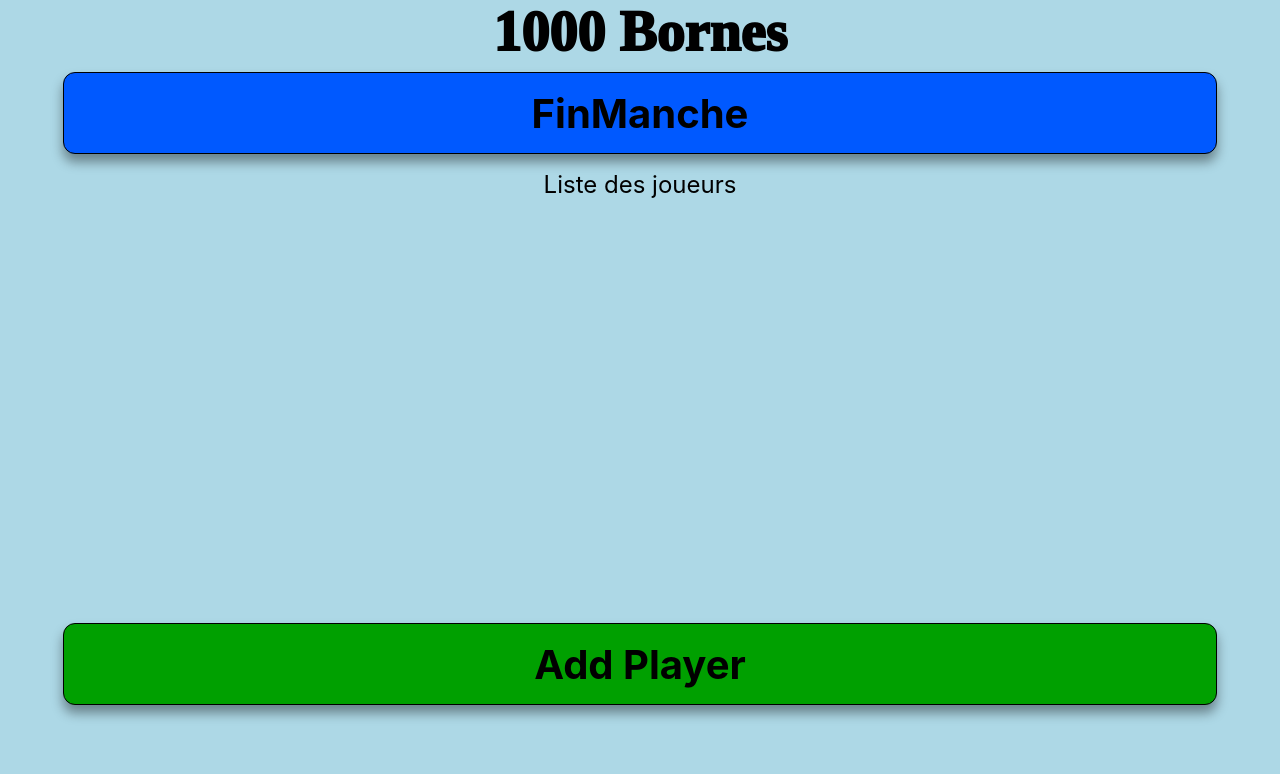
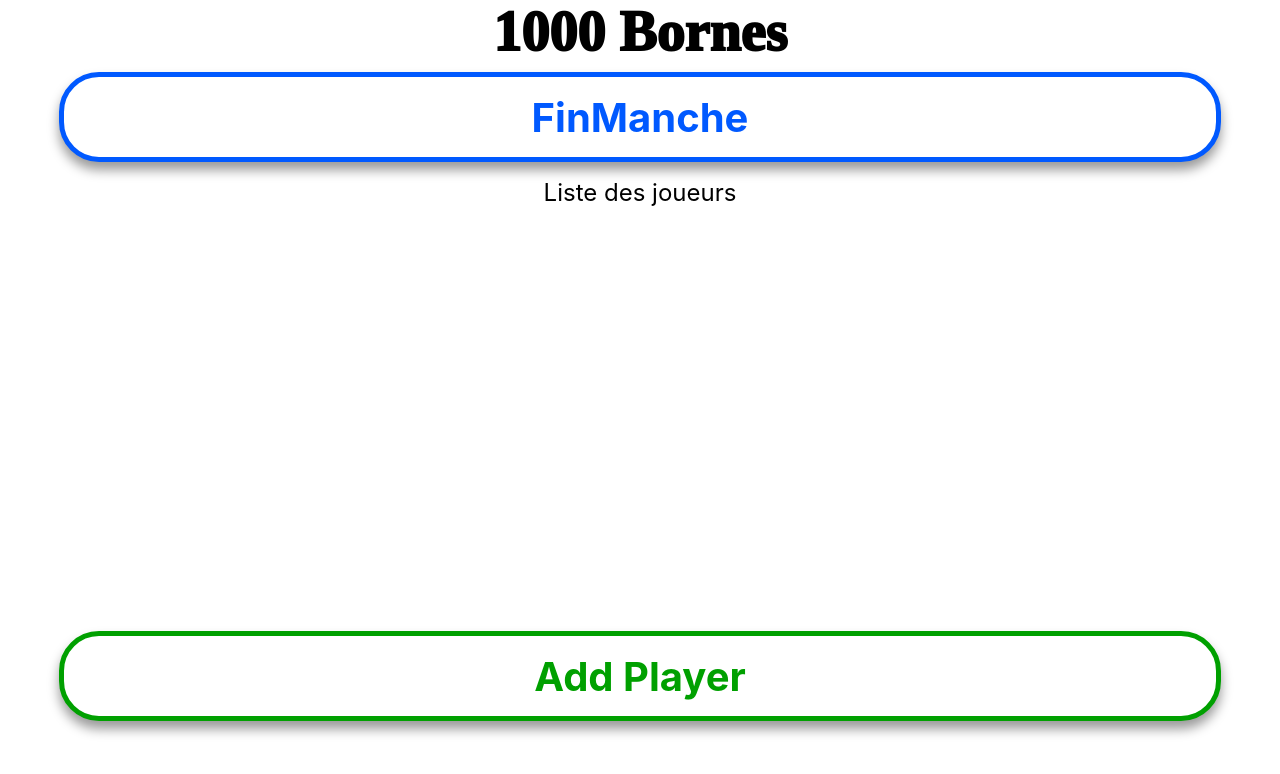
Before and after one commit to PauwelsTom/Score_MilleBornes, a React (Create React App) app in the folder frontend/: page / in a window 1280 px wide. Shown: the top 774 px of the page. Built offline with nearby package versions, Linux system fonts and the light colour scheme.

Commit message:
Refonte graphique

```diff
--- a/frontend/src/App.css
+++ b/frontend/src/App.css
@@ -1,3 +1,5 @@
+@import url("./Colors.css");
+
 .App {
   position: fixed;
   height: 100vh;
@@ -6,7 +8,7 @@
   display: flex;
   flex-direction: row;
 
-  background-color: lightblue;
+  background-color: var(--background-color);
 
   overflow: hidden;
 }
--- /dev/null
+++ b/frontend/src/Colors.css
@@ -0,0 +1,6 @@
+:root {
+    --background-color: white;
+    --bleu-fonce: rgb(0, 89, 255);
+    --vert: rgb(0, 160, 0);
+    --rouge: rgb(185, 50, 50);
+}
--- a/frontend/src/Component/Boutons/AddPlayer.css
+++ b/frontend/src/Component/Boutons/AddPlayer.css
@@ -1,3 +1,5 @@
+@import url("../../Colors.css");
+
 .AddPlayerDiv {
     display: flex;
 
@@ -5,24 +7,26 @@
     align-items: center;
     text-align: center;
 
-    background-color: rgb(0, 160, 0);
+    background-color: var(--background-color);
+    color: var(--vert);
 
     height: 10vh;
     width: 90vw;
 
-    border: 1px solid black;
-    border-radius: 1.5vh;
+    border: 5px solid var(--vert);
+    border-radius: 5vh;
 
     margin-top: 1vh;
 
     box-shadow: 0px 8px 12px rgba(0, 0, 0, 0.4);
 
-    transition: background-color 0.3s ease;
+    transition: background-color 0.5s ease;
 
     font-size: 5vh;
     font-weight: bolder;
 }
 
 .AddPlayerDiv:hover {
-    background-color: rgb(0, 120, 0);
+    background-color: var(--vert);
+    color: var(--background-color);
 }
--- a/frontend/src/Component/Boutons/FinManche.css
+++ b/frontend/src/Component/Boutons/FinManche.css
@@ -1,3 +1,5 @@
+@import url("../../Colors.css");
+
 .FinMancheDiv {
     display: flex;
 
@@ -5,13 +7,14 @@
     align-items: center;
     text-align: center;
 
-    background-color: rgb(0, 89, 255);
+    background-color: var(--background-color);
+    color: var(--bleu-fonce);
 
     height: 10vh;
     width: 90vw;
 
-    border: 1px solid black;
-    border-radius: 1.5vh;
+    border: 5px solid var(--bleu-fonce);
+    border-radius: 5vh;
 
     margin-top: 1vh;
 
@@ -24,5 +27,6 @@
 }
 
 .FinMancheDiv:hover {
-    background-color: rgb(0, 38, 255);
+    color: var(--background-color);
+    background-color: var(--bleu-fonce);
 }
--- a/frontend/src/Component/Boutons/ResetScores.css
+++ b/frontend/src/Component/Boutons/ResetScores.css
@@ -1,3 +1,5 @@
+@import url("../../Colors.css");
+
 .ResetScoresDiv {
     display: flex;
 
@@ -5,13 +7,14 @@
     align-items: center;
     text-align: center;
 
-    background-color: rgb(200, 0, 0);
+    background-color: var(--background-color);
+    color: var(--rouge);
 
     height: 10vh;
     width: 90vw;
 
-    border: 1px solid black;
-    border-radius: 1.5vh;
+    border: 5px solid var(--rouge);
+    border-radius: 5vh;
 
     margin-top: 1vh;
 
@@ -24,5 +27,6 @@
 }
 
 .ResetScoresDiv:hover {
-    background-color: rgb(160, 0, 0);
+    color: var(--background-color);
+    background-color: var(--rouge);
 }
--- a/frontend/src/Component/Player.css
+++ b/frontend/src/Component/Player.css
@@ -1,3 +1,5 @@
+@import url("../Colors.css");
+
 .PlayerDiv{
     background-color: white;
 
@@ -68,5 +70,5 @@
 }
 
 .PlayerWin{
-    background-color: rgb(0, 160, 0);
+    background-color: var(--vert);
 }
--- a/frontend/src/Component/PlayerManager.css
+++ b/frontend/src/Component/PlayerManager.css
@@ -1,3 +1,5 @@
+@import url("../Colors.css");
+
 .PlayerManagerDiv {
     display: flex;
     justify-content: center;
@@ -78,7 +80,7 @@
 }
 
 .BoutonNumero.active {
-    background-color: rgb(186, 88, 88);
+    background-color: var(--rouge);
 }
 
 .BoutonValiderManager {
@@ -91,10 +93,11 @@
 
     margin-top: 5vh;
 
-    background-color: rgb(0, 160, 0);
+    background-color: var(--background-color);
+    color: var(--vert);
 
-    border: 1px solid black;
-    border-radius: 1.5vh;
+    border: 5px solid var(--vert);
+    border-radius: 5vh;
 
     transition: background-color 0.3s ease;
 
@@ -105,5 +108,12 @@
 }
 
 .BoutonValiderManager:hover {
-    background-color: rgb(0, 120, 0);
+    background-color: var(--vert);
+    color: var(--background-color);
 }
+
+/* .BoutonValiderManager:active, */
+.BoutonValiderManager.clicked {
+    background-color: var(--background-color);
+    color: var(--vert);
+}
--- a/frontend/src/Component/PlayerManager.jsx
+++ b/frontend/src/Component/PlayerManager.jsx
@@ -1,5 +1,6 @@
 import { Component } from "react";
 import "./PlayerManager.css";
+import { clickAnimation } from "../fonctions";
 
 // name, add_score, remove_seleceted
 export class PlayerManager extends Component {
@@ -110,6 +111,7 @@
         this.raz();
         if (playerRemaining === 0)
             this.retourMainPage();
+        clickAnimation("BoutonValiderManager");
     }
 
     raz = () => {
@@ -263,7 +265,7 @@
                 </div>
 
 
-                <div className="BoutonValiderManager" onClick={this.handleValidate}>Valider</div>
+                <div className="BoutonValiderManager" id="BoutonValiderManager" onClick={this.handleValidate}>Valider</div>
             </div>
         );
     }
--- /dev/null
+++ b/frontend/src/fonctions.js
@@ -0,0 +1,7 @@
+export function clickAnimation(id) {
+    document.getElementById(id).classList.add("clicked");
+
+    setTimeout(() => {
+        document.getElementById(id).classList.remove("clicked");
+    }, 200);
+}
```
